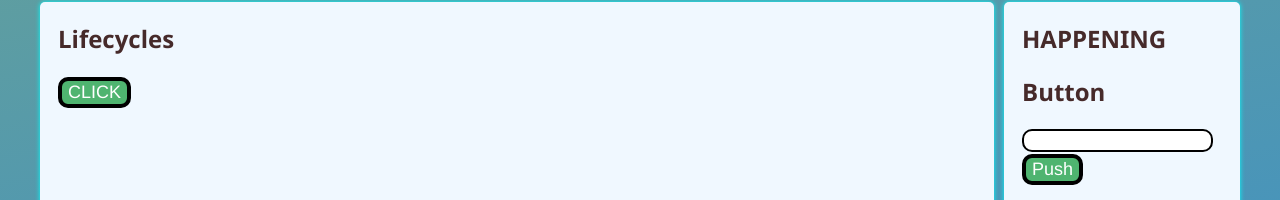
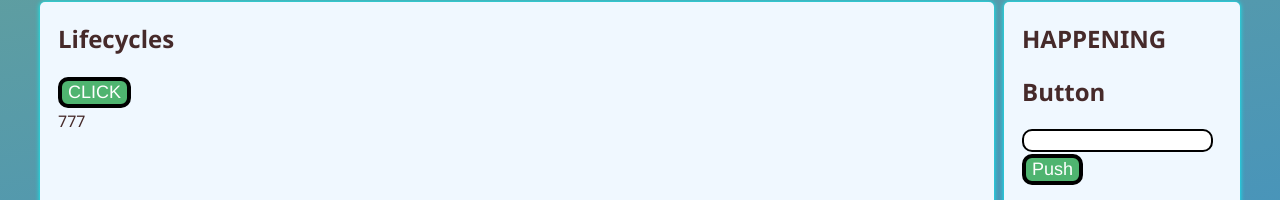
Before and after one commit to tztaras/app, a React (Create React App) app: page /lifecycles in a window 1280 px wide. Shown: the part 158-358 px from the top of the page. Built offline with nearby package versions, Linux system fonts and the light colour scheme.

Commit message:
<Route path="/lifecycles" element={<Lifecycle arg={777} />}/>

```diff
--- a/src/App/App.js
+++ b/src/App/App.js
@@ -24,7 +24,7 @@ function App() {
                     <Header />
                     {/* <Comp1/> */}
                     <Sidebar/>
-                    {/* <Lifecycle /> */}
+
                                 <Routes>
                                     <Route exact path="/" element= {<Main/>} />
                                     <Route  path="/main" element= {<Main/>} />
@@ -32,7 +32,7 @@ function App() {
                                     <Route exact path="/users" element={<Users/>}/>
                                     <Route  path="/users/:userName" element={<UsersID/>}/>
                                     <Route  path="/states" element={<States/>}/>
-                                    <Route  path="/lifecycles" element={<Lifecycle/>}/>
+                                    <Route path="/lifecycles" element={<Lifecycle arg={777} />}/>
                                     <Route path="*" element={<Error/>}/>
 
 
@@ -41,7 +41,8 @@ function App() {
 
                     <Footer/>
 
-                </Router>
+            </Router>
+                    {/* <Lifecycle arg={777} /> */}
 
 
 
--- a/src/Lifecycles/Lifecycle.js
+++ b/src/Lifecycles/Lifecycle.js
@@ -3,17 +3,28 @@ import '../Lifecycles/Lifecycles.css';
 
 class Lifecycle extends React.Component {
 
-    constructor() {
+    constructor(props) {
         console.clear();
         console.log('constructor works');
+        console.log(props);
         super();
         this.state = {
-            s1 : 0
+            // s1 : 0
+            s1: props.arg
         }
     }
 
     buttonHandler = () => {
-        console.log('work');
+        let val = this.state.s1;
+        console.log(val);
+        val++;
+        console.log(val);
+        this.setState({ s1: val });
+
+
+
+
+
     }
 
     render() {
@@ -25,6 +36,7 @@ class Lifecycle extends React.Component {
                 <section>
                     <h1>Lifecycles</h1>
                     <div><button onClick={this.buttonHandler}>CLICK</button></div>
+                    <div>{this.state.s1}</div>
                 </section>
             </div>
         )
```
